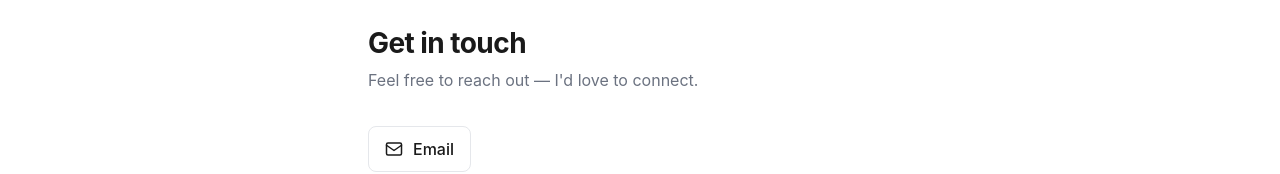
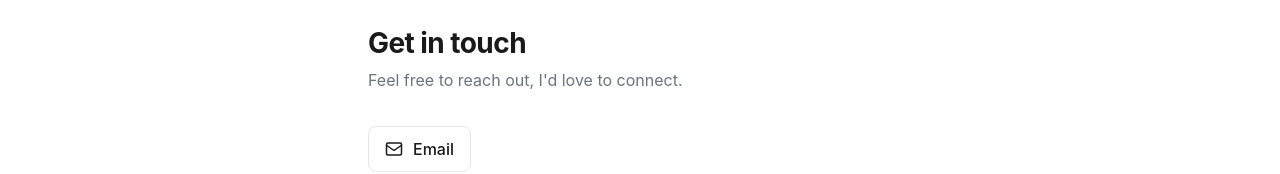
Before and after one commit to Glorycodess/Paula, a React (Vite) app: page / in a window 1280 px wide. Shown: the part 528-702 px from the top of the page. Built offline with nearby package versions, Linux system fonts and the light colour scheme.

Commit message:
fixed the '-'

```diff
--- a/src/App.jsx
+++ b/src/App.jsx
@@ -23,7 +23,7 @@ function App() {
 
         <section id="contact">
           <h2>Get in touch</h2>
-          <p>Feel free to reach out — I'd love to connect.</p>
+          <p>Feel free to reach out, I'd love to connect.</p>
           <ul className="contact-links">
             <li>
               <a href="mailto:iambigpaula@gmail.com">
```
